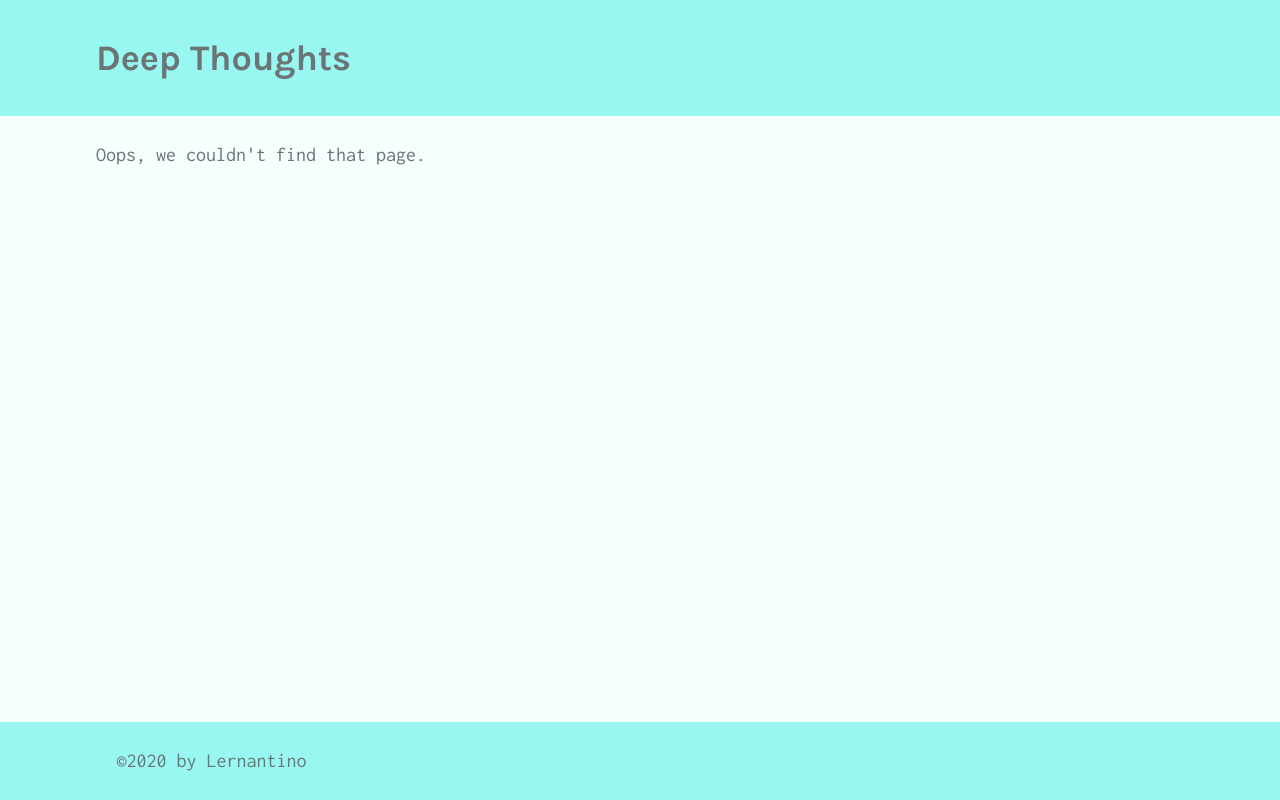
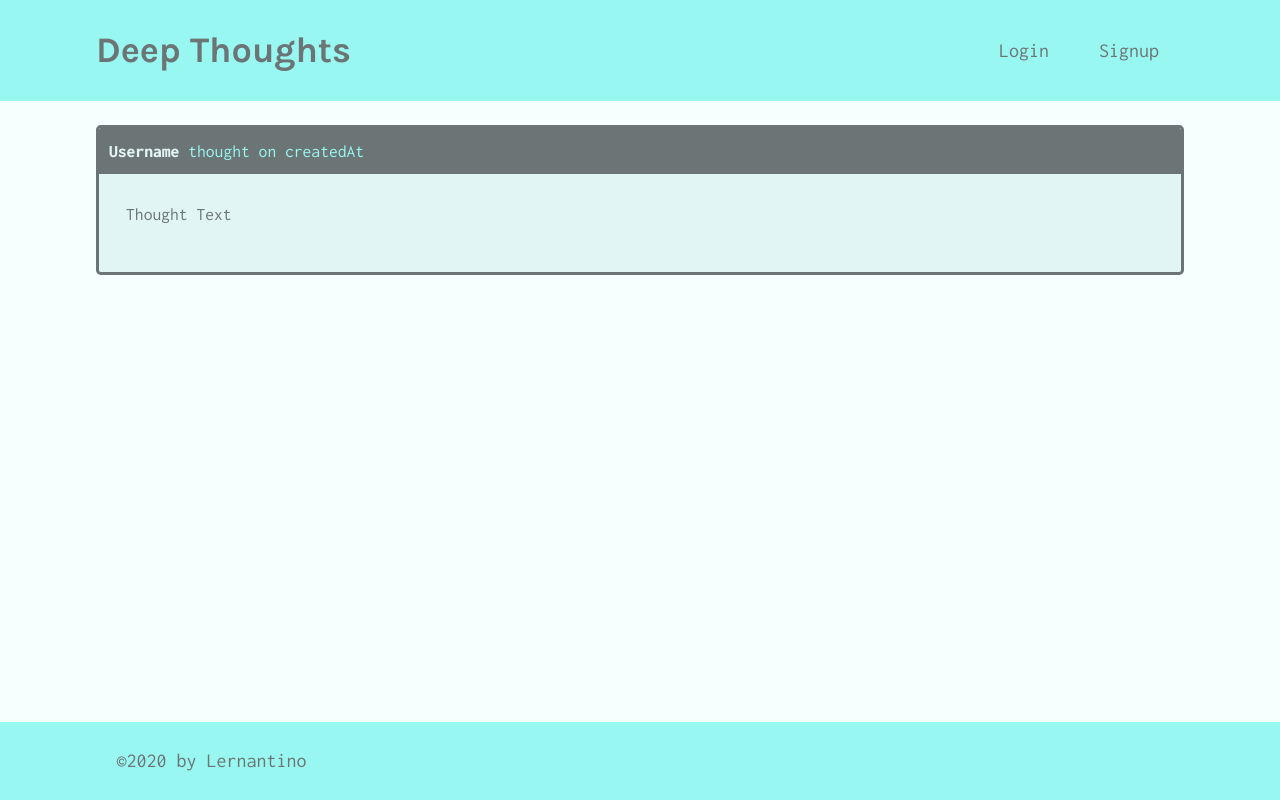
Before and after one commit to kingluddite/deep-thoughts-review, a React (Create React App) app in the folder client/: page /thought/1 in a window 1280 px wide. Built offline with nearby package versions, Linux system fonts and the light colour scheme.

Commit message:
Add links to signup, login, single thought and profile

```diff
--- a/client/src/App.js
+++ b/client/src/App.js
@@ -28,8 +28,8 @@ function App() {
               <Route exact path="/" component={Home} />
               <Route exact path="/login" component={Login} />
               <Route exact path="/signup" component={Signup} />
-              <Route exact path="/profile" component={Profile} />
-              <Route exact path="/thought" component={SingleThought} />
+              <Route exact path="/profile/:username?" component={Profile} />
+              <Route exact path="/thought/:id" component={SingleThought} />
 
               <Route component={NoMatch} />
             </Switch>
--- a/client/src/components/Header/index.js
+++ b/client/src/components/Header/index.js
@@ -1,9 +1,17 @@
 import React from 'react';
+import { Link } from 'react-router-dom';
 
 const Header = () => (
   <header className="bg-secondary mb-4 py-2 flex-row align-center">
     <div className="container flex-row justify-space-between-lg justify-center align-center">
-      <h1>Deep Thoughts</h1>
+      <Link to="/">
+        <h1>Deep Thoughts</h1>
+      </Link>
+
+      <nav className="text-center">
+        <Link to="/login">Login</Link>
+        <Link to="/signup">Signup</Link>
+      </nav>
     </div>
   </header>
 );
--- a/client/src/components/ThoughtList/index.js
+++ b/client/src/components/ThoughtList/index.js
@@ -1,4 +1,5 @@
 import React from 'react';
+import { Link } from 'react-router-dom';
 
 const ThoughtList = ({ thoughts, title }) => {
   if (!thoughts.length) {
@@ -12,15 +13,23 @@ const ThoughtList = ({ thoughts, title }) => {
         thoughts.map((thought) => (
           <div key={thought._id} className="card mb-3">
             <p className="card-header">
+              <Link
+                to={`/profile/${thought.username}`}
+                style={{ fontWeight: 700 }}
+                className="text-light"
+              >
                 {thought.username}
+              </Link>{' '}
               thought on {thought.createdAt}
             </p>
             <div className="card-body">
+              <Link to={`/thought/${thought._id}`}>
                 <p>{thought.thoughtText}</p>
                 <p className="mb-0">
                   Reactions: {thought.reactionCount} || Click to{' '}
                   {thought.reactionCount ? 'see' : 'start'} the discussion
                 </p>
+              </Link>
             </div>
           </div>
         ))}
--- a/client/src/pages/SingleThought.js
+++ b/client/src/pages/SingleThought.js
@@ -1,6 +1,10 @@
 import React from 'react';
+import { useParams } from 'react-router-dom';
 
-const SingleThought = props => {
+const SingleThought = (props) => {
+  const { id: thoughtId } = useParams();
+  console.log(thoughtId);
+
   return (
     <div>
       <div className="card mb-3">
```
Lines whose indentation alone changed are shown as unchanged.
